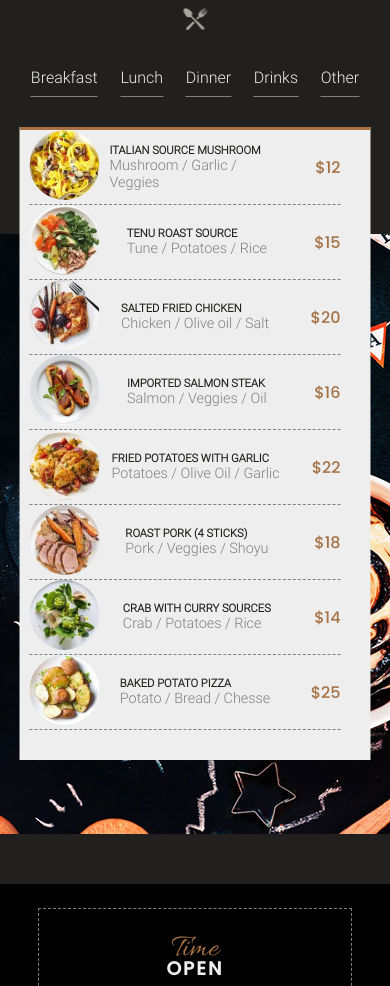
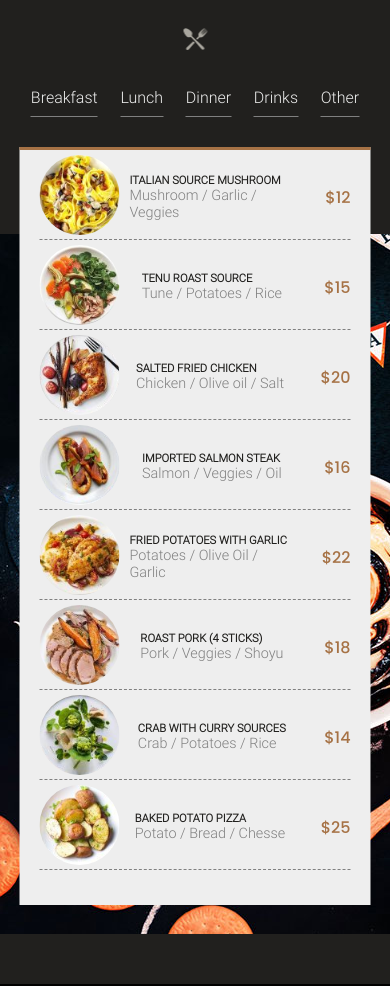
Before and after one commit to RomainCrz/Resto, a plain HTML site: page index.html in a window 390 px wide. Shown: the part 1460-2446 px from the top of the page. Drawn offline with Linux system fonts and the light colour scheme.

Commit message:
ajustement des images

```diff
--- a/styles/layout/_second.scss
+++ b/styles/layout/_second.scss
@@ -2,13 +2,14 @@
     margin-bottom: 100px;
     @media screen and (max-width: 770px) {
         margin-bottom: 50px;
+        height: 700px;
     }
     .background{
         position: relative;
         width: 100%;
         height: 550px;
         @media screen and (max-width: 770px) {
-            height: 600px;
+            height: 100%;
         }
 
         .affiche_menu{
@@ -22,6 +23,7 @@
 
             @media screen and (max-width: 770px) {
                 width: 90%;
+                top : -40%
             }
 
             h2{
@@ -69,7 +71,7 @@
 
 
                 img{
-                    height: 70px;
+                    height: 80px;
                     border-radius: 100px;
                     margin-right: 10px;
 
@@ -86,6 +88,10 @@
                     margin-left: 10px;
                     margin-right: 30px;
                     border-bottom: 1px dashed grey;
+
+                    @media screen and (max-width: 770px) {
+                        margin: 5px 20px;
+                    }
 
                     .plat_desc{
                         display: flex;
```
Also changed, not shown: styles/index.css, 1 other file.
